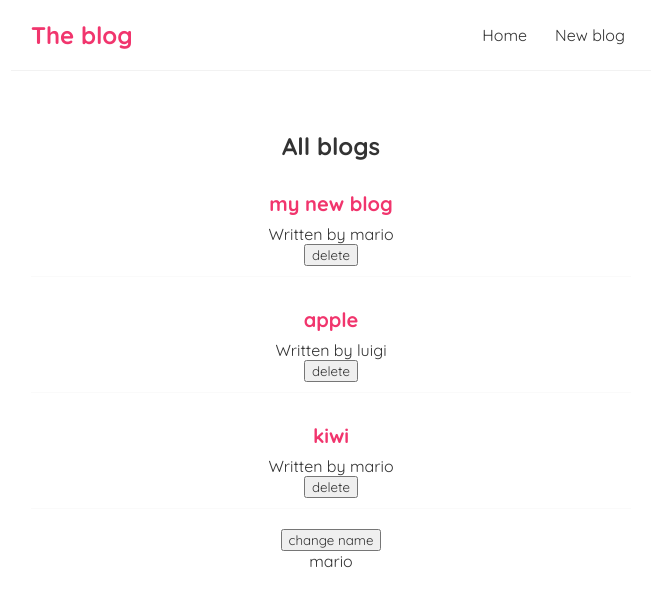
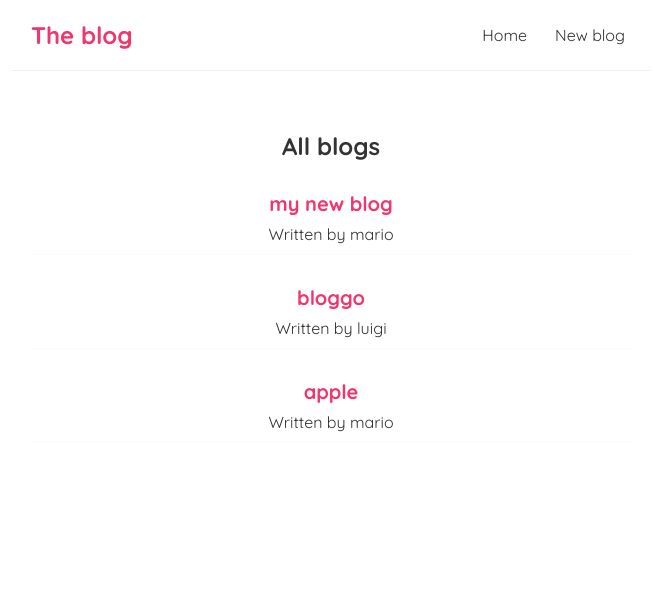
Before and after one commit to solenedel/blog, a React (Create React App) app: page / in a window 1280 px wide. Shown: the top 606 px of the page, without its empty margins (309-964 px from the left). Built offline with nearby package versions, Linux system fonts and the light colour scheme; data requests are answered from the project's data file.

Commit message:
work on blog app

```diff
--- a/data/db.json
+++ b/data/db.json
@@ -17,7 +17,6 @@
       "body": "banana",
       "author": "mario",
       "id": "3"
-  },
+    }
   ]
-
 }
--- a/src/components/BlogList.js
+++ b/src/components/BlogList.js
@@ -1,6 +1,7 @@
 import React from 'react';
 
-const BlogList = ({ blogs, title, handleDelete }) => {
+const BlogList = ({ blogs, title }) => {
+
 
 
   return (
@@ -10,7 +11,6 @@
         <div className="blog-preview" key={blog.id}>
            <h2>{ blog.title }</h2>
            <p>Written by { blog.author }</p>
-           <button onClick={() => handleDelete(blog.id)}>delete</button>
         </div>
       ))}
     </div>
--- a/src/components/Home.js
+++ b/src/components/Home.js
@@ -3,31 +3,25 @@
 
 const Home = () => {
 
-  const [blogs, setBlogs] = useState([
-    { title: 'my new blog', body: 'lorem ipsum', author: 'mario', id: 1 },
-    { title: 'apple', body: 'banana', author: 'luigi', id: 2 },
-    { title: 'kiwi', body: 'pear', author: 'mario', id: 3 }
-  ]);
-
-  const [name, setName] = useState('mario');
-
-  const handleDelete = (id) => {
-    const newBlogs = blogs.filter(blog => blog.id !== id);
-    setBlogs(newBlogs);
-  };
+  const [blogs, setBlogs] = useState(null);
+  const [isLoading, setIsLoading] = useState(true);
 
 
   useEffect(() => {
-    console.log('useEffect ran');
-    console.log(name);
-  }, [name]);
+    fetch('http://localhost:8082/blogs') // get request
+    .then(res => {
+      return res.json() // parse JSON into JS object
+    })
+    .then(data => {
+      console.log(data);
+      setBlogs(data);
+    })
+  }, []);
 
 
   return (
     <div className="home">
-      <BlogList blogs={blogs} title="All blogs" handleDelete={handleDelete} />
-      <button onClick={() => setName('luigi')}>change name</button>
-      <p>{name}</p>
+      { blogs && <BlogList blogs={blogs} title="All blogs" /> }
     </div>
    );
 }
```
Lines whose indentation alone changed are shown as unchanged.
